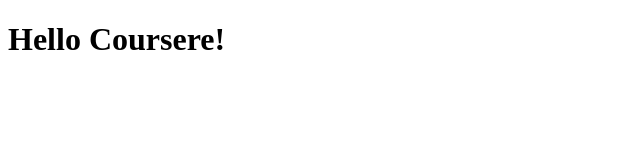
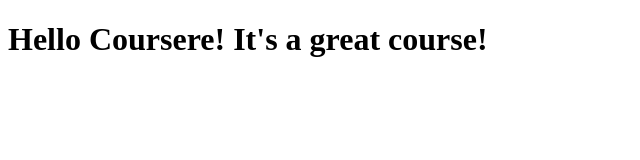
Before and after one commit to Sachin411030/coursera-test, a plain HTML site: page site/index.html in a window 1280 px wide. Shown: the whole page, without its empty margins (0-640 px from the left). Drawn offline with Linux system fonts and the light colour scheme.

Commit message:
small addition to page content

```diff
--- a/site/index.html
+++ b/site/index.html
@@ -6,6 +6,6 @@
 	<title>Hello Coursera!</title>
 </head>
 <body>
-<h1>Hello Coursere!</h1>
+<h1>Hello Coursere! It's a great course!</h1>
 </body>
 </html>
```
